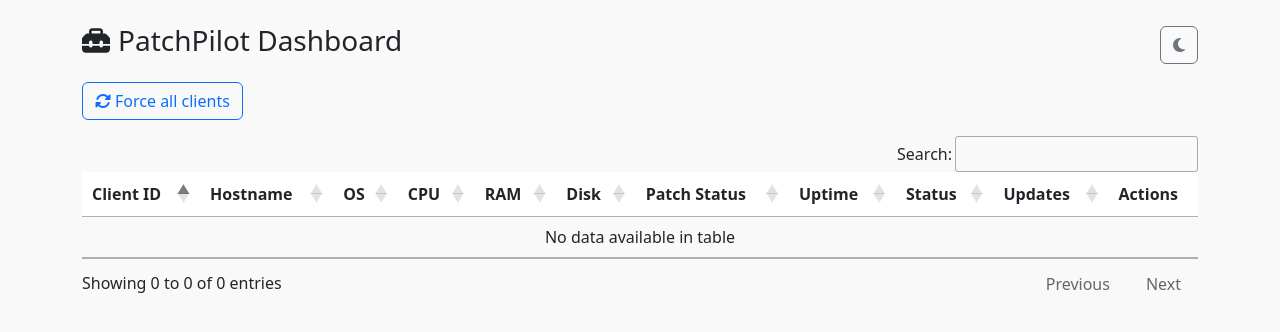
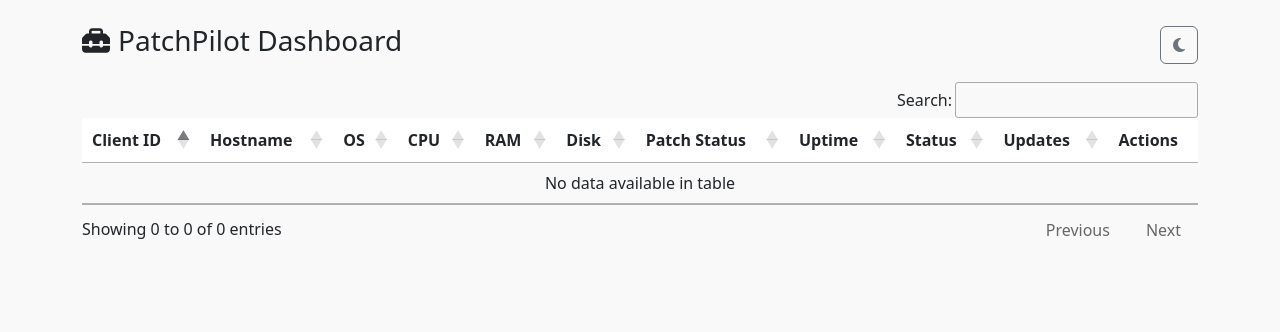
Before and after one commit to gitarman94/PatchPilot, a Flask app: page / in a window 1280 px wide. Shown: the top 332 px of the page. Run offline with Flask 3, Linux system fonts and the light colour scheme; data that the repository does not hold is empty; parts of the project's set-up code (start-up, migrations or seed data) failed here and were passed over; some libraries are stand-ins or nearby versions.

Commit message:
Update dashboard.html

```diff
--- a/templates/dashboard.html
+++ b/templates/dashboard.html
@@ -49,14 +49,6 @@
             <i class="fa-solid fa-moon"></i>
         </button>
     </div>
-
-    <!-- Global “Force all” button -->
-    <form method="post" action="/api/clients/force_all" class="mb-3 d-inline-block">
-        <input type="hidden" name="admin_token" value="{{ ADMIN_TOKEN or '' }}">
-        <button type="submit" class="btn btn-outline-primary">
-            <i class="fa-solid fa-rotate me-1"></i>Force all clients
-        </button>
-    </form>
 
     <!-- DataTable -->
     <table id="clientsTable" class="display nowrap table table-striped table-hover"
```
